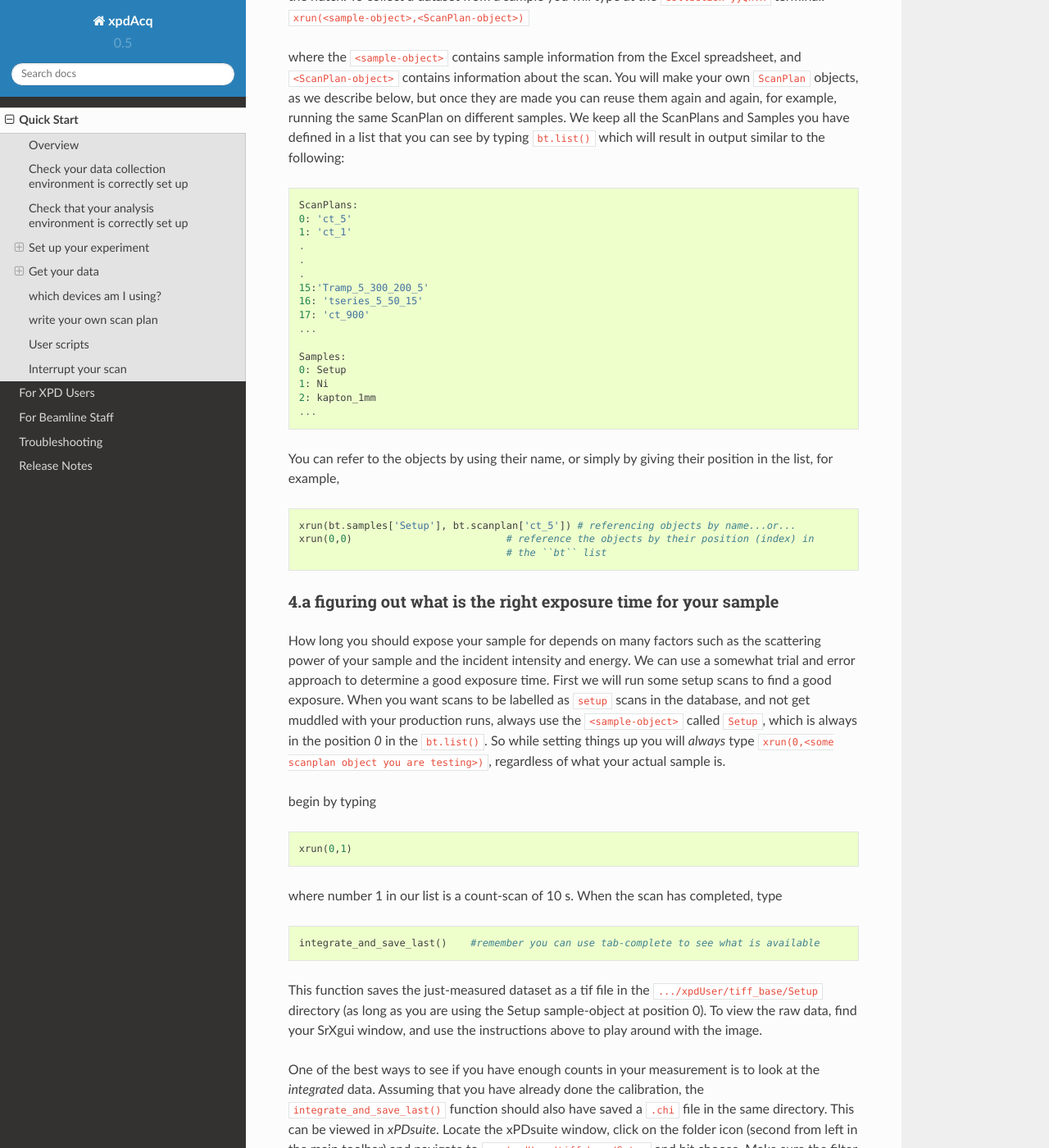
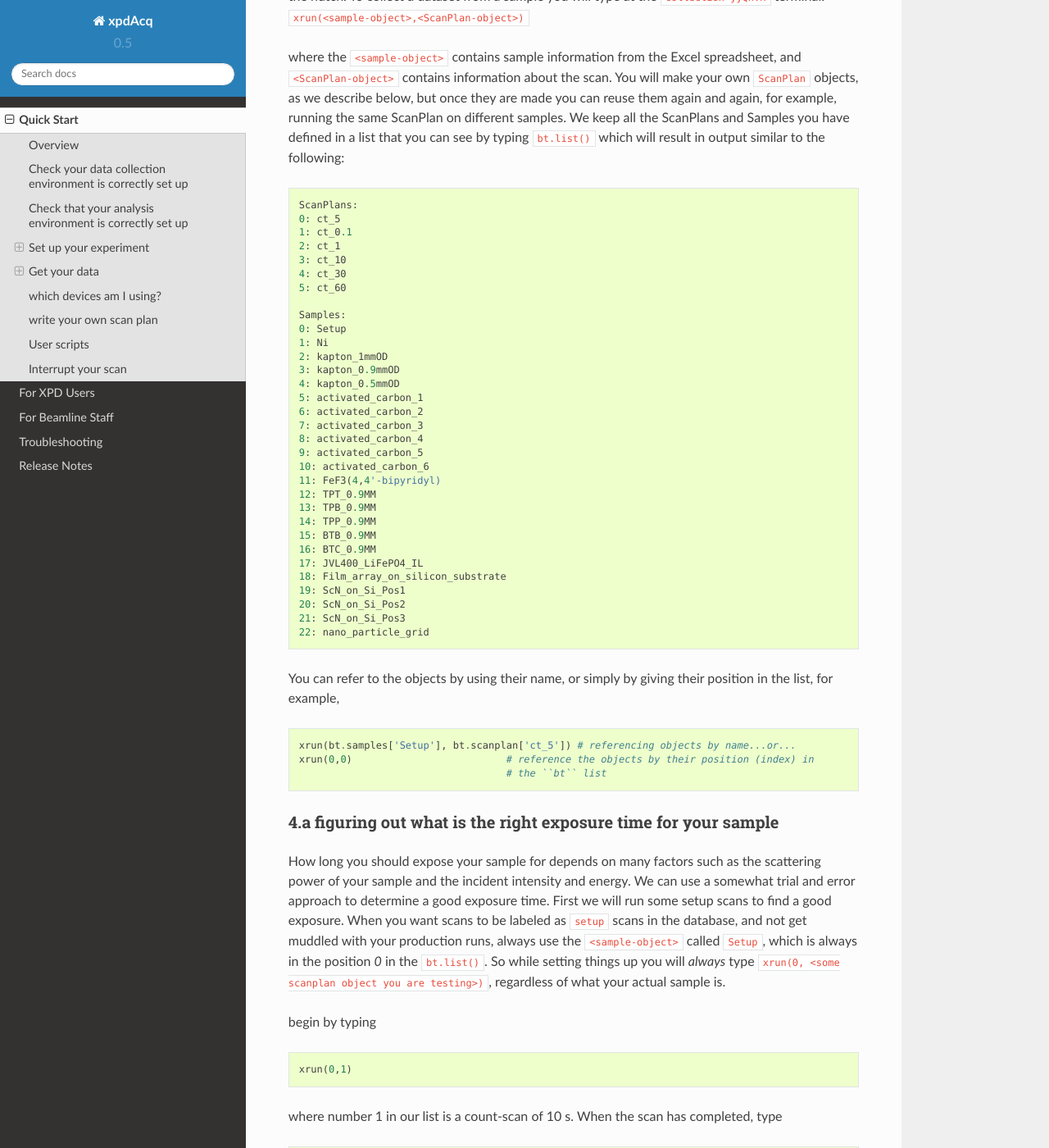
Before and after one commit to xpdAcq/xpdAcq, a Sphinx documentation site: the page built from doc/quickstart.rst, in a window 1280 px wide and 1400 px high, scrolled down 7220 px. Shown: the whole window at 82% size. Built offline with Sphinx 7.4.7 and the Read the Docs theme 2.0.0, drawn with Linux system fonts in a browser that asks for light colours; some of the changed text lies outside the part shown.

Commit message:
DOC: add real output of bt.list

```diff
--- a/doc/quickstart.rst
+++ b/doc/quickstart.rst
@@ -305,21 +305,37 @@ typing ``bt.list()`` which will result in output similar to the following:
 .. code-block:: python
 
   ScanPlans:
-  0: 'ct_5'
-  1: 'ct_1'
-  .
-  .
-  .
-  15:'Tramp_5_300_200_5'
-  16: 'tseries_5_50_15'
-  17: 'ct_900'
-  ...
+  0: ct_5
+  1: ct_0.1
+  2: ct_1
+  3: ct_10
+  4: ct_30
+  5: ct_60
 
   Samples:
   0: Setup
   1: Ni
-  2: kapton_1mm
-  ...
+  2: kapton_1mmOD
+  3: kapton_0.9mmOD
+  4: kapton_0.5mmOD
+  5: activated_carbon_1
+  6: activated_carbon_2
+  7: activated_carbon_3
+  8: activated_carbon_4
+  9: activated_carbon_5
+  10: activated_carbon_6
+  11: FeF3(4,4'-bipyridyl)
+  12: TPT_0.9MM
+  13: TPB_0.9MM
+  14: TPP_0.9MM
+  15: BTB_0.9MM
+  16: BTC_0.9MM
+  17: JVL400_LiFePO4_IL
+  18: Film_array_on_silicon_substrate
+  19: ScN_on_Si_Pos1
+  20: ScN_on_Si_Pos2
+  21: ScN_on_Si_Pos3
+  22: nano_particle_grid
 
 You can refer to the objects by using their name, or simply
 by giving their position in the list, for example,
@@ -338,10 +354,10 @@ How long you should expose your sample for depends on many factors such as the
 scattering power of your sample and the incident intensity and energy.  We can
 use a somewhat trial and error approach to determine a good exposure time.  First
 we will run some setup scans to find a good exposure.  When you want scans to be
-labelled as ``setup`` scans in the database, and not get muddled with your
+labeled as ``setup`` scans in the database, and not get muddled with your
 production runs, always use the ``<sample-object>`` called ``Setup``, which is always in
 the position `0` in the ``bt.list()``.  So while setting things up you will `always`
-type ``xrun(0,<some scanplan object you are testing>)``, regardless of what your
+type ``xrun(0, <some scanplan object you are testing>)``, regardless of what your
 actual sample is.
 
 begin by typing
```
Also changed, not shown: other parts of doc/quickstart.rst (+1 -1 lines).
